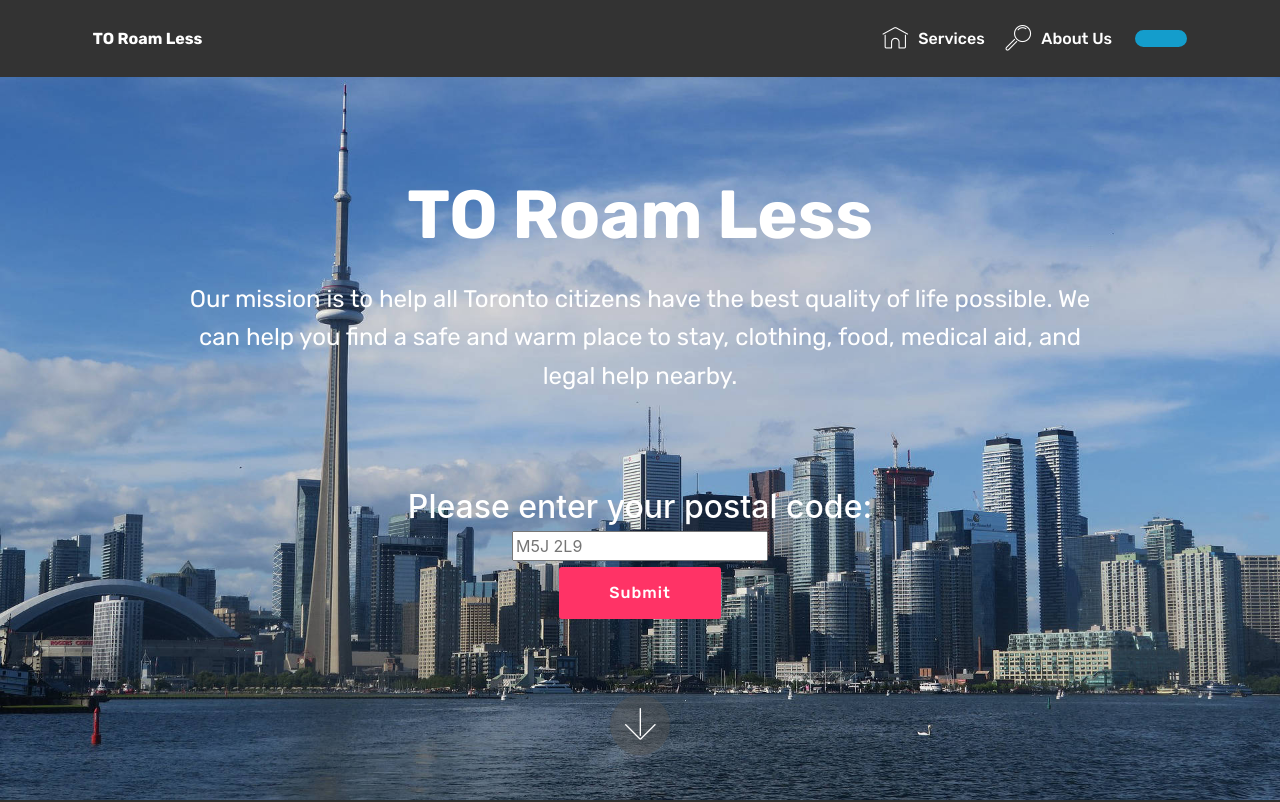
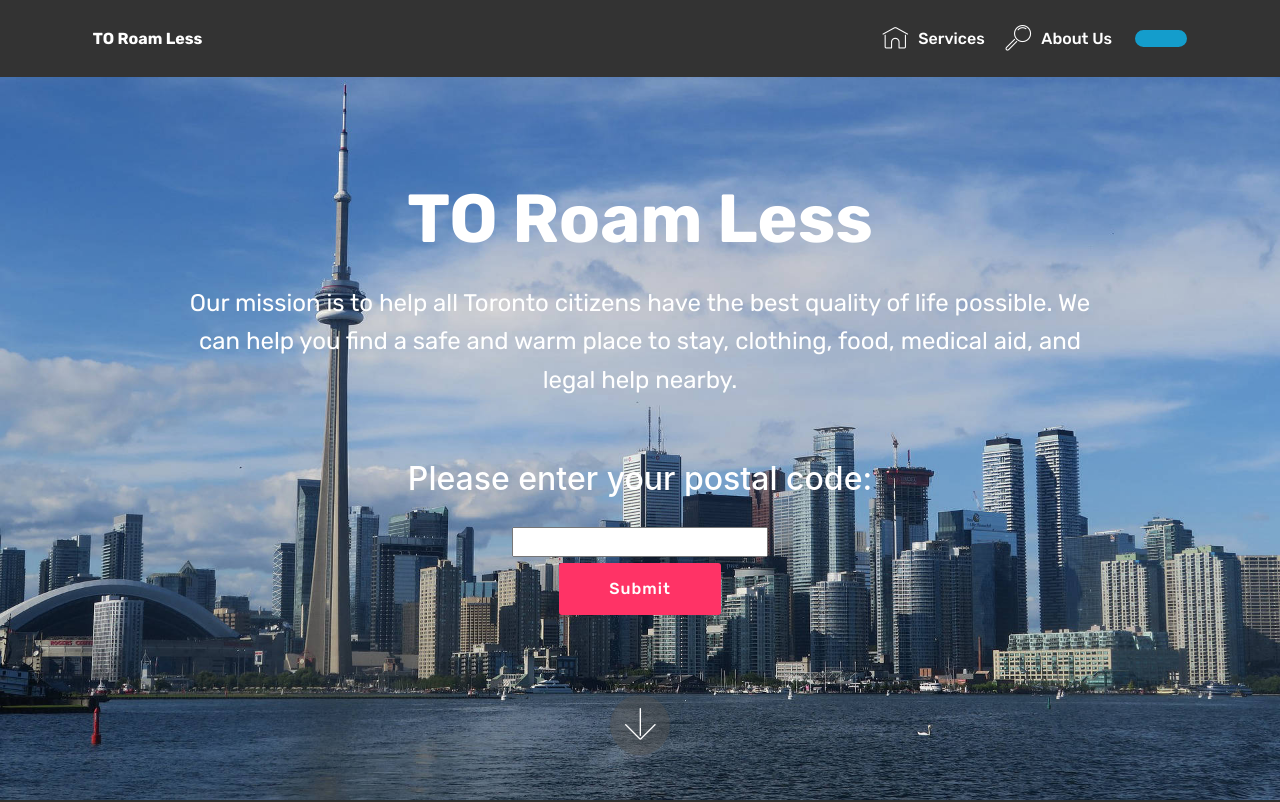
Before and after one commit to AnushkaBirla/TO-Roam-Less, a plain HTML site: page index.html in a window 1280 px wide. Shown: the top 802 px of the page. Drawn offline with Linux system fonts and the light colour scheme; files whose address does not match are found by name.

Commit message:
Pushing front end site with postal code validation

```diff
--- a/index.html
+++ b/index.html
@@ -71,10 +71,10 @@
                     TO Roam Less</h1>
 
                 <p class="mbr-text pb-3 mbr-fonts-style display-5">Our mission is to help all Toronto citizens have the best quality of life possible. We can help you find a safe and warm place to stay, clothing, food, medical aid, and legal help nearby.</p>
-                <h2><br><br>Please enter your postal code:</h2>
-                <form method="POST" action="./map/map.html">
+                <h2><br>Please enter your postal code:</h2>
+                <form method="POST" action="./map/map.html"><br>
                   <div>
-                    <input id="postal_code_field" type="text" name="name" placeholder="M5J 2L9">
+                    <input id="postal_code_field" type="text" name="name" placeholder=" ">
                   </div>
                   <div>
                     <button onclick="getPostalCode()" class="btn btn-md btn-secondary display-4" type="submit">Submit</button>
--- a/map/map.js
+++ b/map/map.js
@@ -16,7 +16,7 @@ function initMap() {
     //     i++;
     // }
 
-    let info = '<strong>' + shelter.name + '</strong><br>\\' + postalCode + '<br>\\<a href="https://goo.gl/maps/jKNEDz4SyyH2">Get Directions</a>';
+    // let info = '<strong>' + shelter.name + '</strong><br>\\' + postalCode + '<br>\\<a href="https://goo.gl/maps/jKNEDz4SyyH2">Get Directions</a>';
 
     var broadway = {
         info: '<strong>Chipotle on Broadway</strong><br>\
```
Also changed, not shown: map/map.html (+2 -2 lines).
